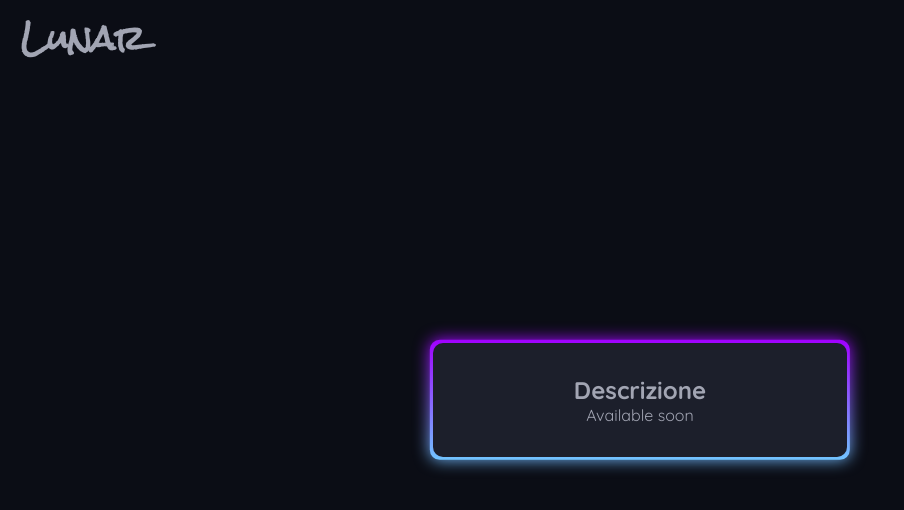
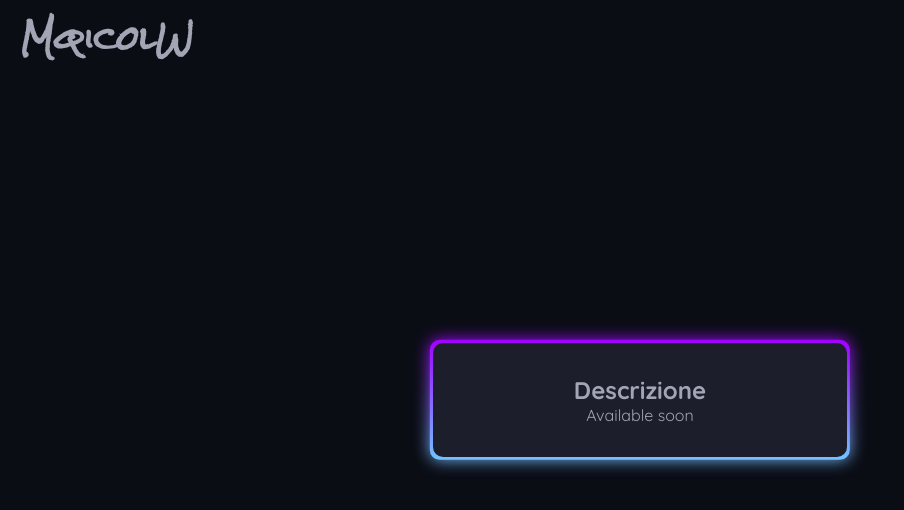
Before and after one commit to Lunar976/Lunar, a plain HTML site: page index.html in a window 1280 px wide. Shown: the whole page, without its empty margins (0-904 px from the left). Drawn offline with Linux system fonts and the light colour scheme.

Commit message:
Update index.html

```diff
--- a/index.html
+++ b/index.html
@@ -4,7 +4,7 @@
         <meta charset="UTF-8">
         <meta name="viewport" content="width=device-width, initial-scale=1.0">
 
-        <title> Lunar | Home </title>
+        <title> Michael | Home </title>
 
         <link rel="stylesheet" href="style.css">
 
@@ -13,7 +13,7 @@
     <body>
 
 
-        <h2 id="logo">Lunar</h2>
+        <h2 id="logo">MqicolW</h2>
 
 
         <div class="MainCard">
```
